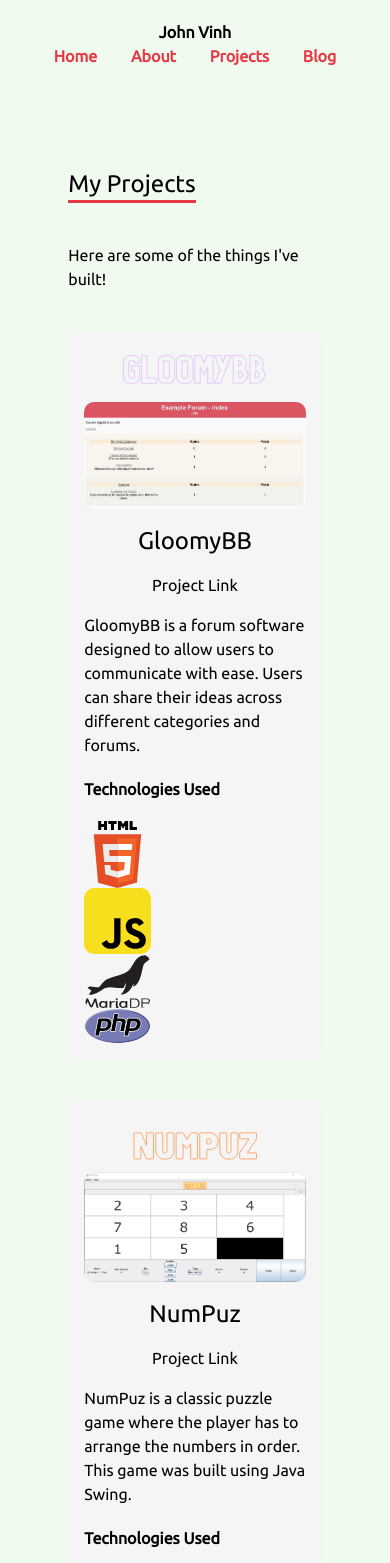
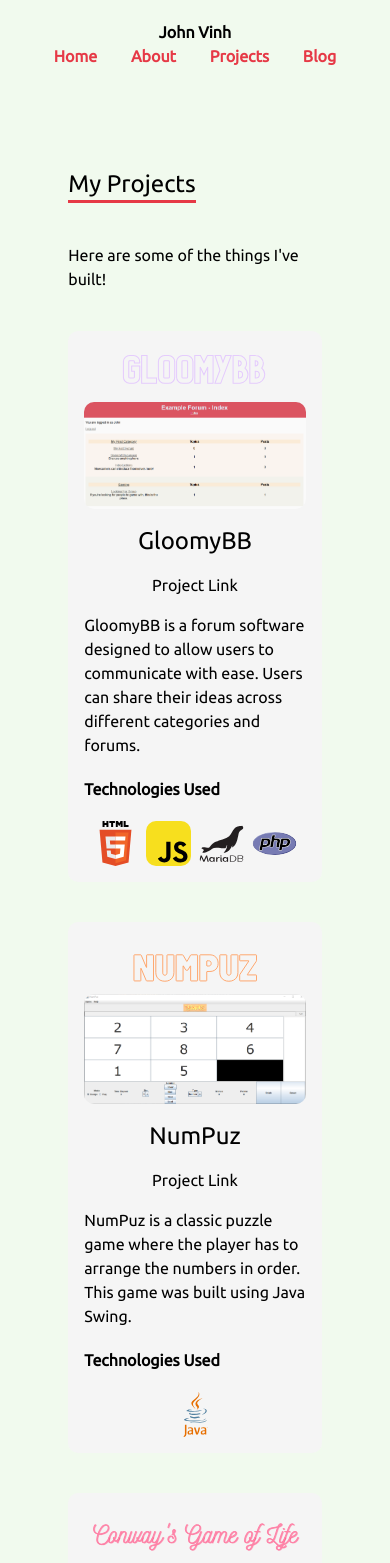
Before and after one commit to johnvinh/john-vinh-website, a SvelteKit app: page /projects in a window 390 px wide. Shown: the top 1563 px of the page. Built offline with nearby package versions, Linux system fonts and the light colour scheme.

Commit message:
Make technology icons smaller on mobile and bigger on tablets

```diff
--- a/src/components/Project.svelte
+++ b/src/components/Project.svelte
@@ -16,10 +16,10 @@
     <a href={link} ><p class="text-center">Project Link</p></a>
     <p>{info}</p>
     <h4 class="font-bold my-5">Technologies Used</h4>
-    <div class="container flex flex-col md:flex-row lg:flex-row lg:space-x-5 justify-evenly">
+    <div class="container flex flex-row lg:flex-row lg:space-x-5 justify-evenly">
         {#each technologies as technology (technology.id)}
             <img src="/images/{technology.image}"
-                 class="w-[30%] h-[30%] md:w-[15%] md:h-[15%] lg:w-[8%] lg:h-[8%] max-w-lg" alt="{technology.name} logo">
+                 class="w-[45px] h-[45px] md:w-[55px] md:h-[55px] lg:w-[75px] lg:h-[75px]" alt="{technology.name} logo">
         {/each}
     </div>
 </div>
```
